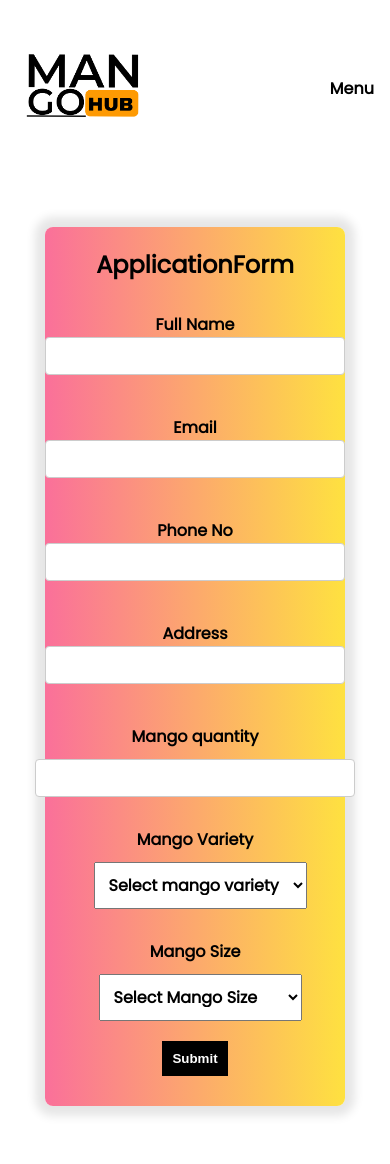
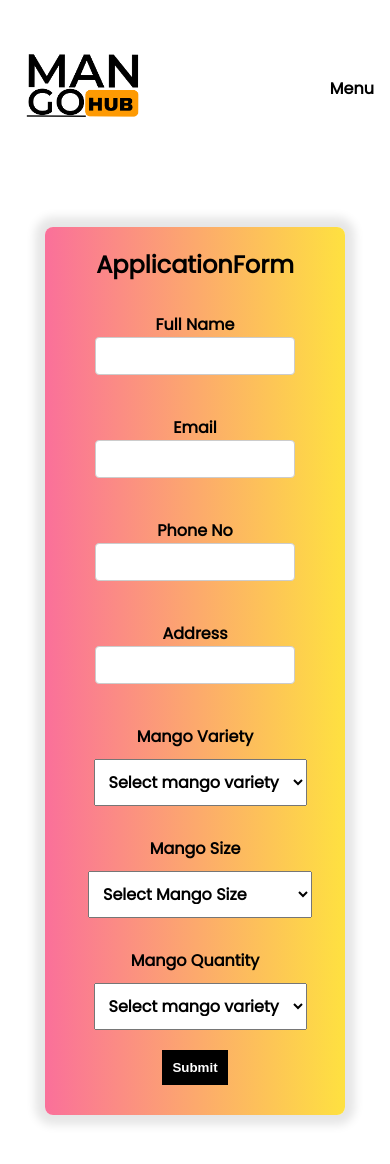
Before and after one commit to SaurabhMestri/mango-hub, a Next.js app: page /register in a window 390 px wide. Shown: the top 1164 px of the page. Built offline with nearby package versions, Linux system fonts and the light colour scheme.

Commit message:
Feat: changes

```diff
--- a/components/Header.tsx
+++ b/components/Header.tsx
@@ -38,7 +38,7 @@ const Header = (props: Props) => {
             />
           </Link>
 
-          <div className="nav-links">
+          <div className="nav-links ">
             {navLinks?.map((link) => (
               <Link key={link.id} href={`/${link.id}`}>
 
@@ -55,7 +55,7 @@ const Header = (props: Props) => {
             <div onClick={closeSidebar} className="close-icon">
               x
             </div>
-            <div className="sidebar-links">
+            <div className="sidebar-links ">
               {navLinks?.map((link) => (
                 <Link key={link.id} onClick={closeSidebar} href={`/${link.id}`}>
                   {link.name}
--- a/components/Register.tsx
+++ b/components/Register.tsx
@@ -13,11 +13,10 @@ const Register = (props: Props) => {
             <input type="text" />
           </label>
         </div>
-
         <div className="form-group">
           <label htmlFor="Email">
             Email
-          <input type="text" />
+            <input type="email" />
           </label>
         </div>
         <div className="form-group">
@@ -32,18 +31,20 @@ const Register = (props: Props) => {
             <input type="text" />
           </label>
         </div>
-      <div className="form-group">
-        <label  htmlFor="mango variety">Mango quantity</label>
-        <input className="count" type="number" />
 
-      </div>
         <div className="form-group">
           <label htmlFor="mango variety">Mango Variety</label>
           <div className="select-list">
             <select name="" id="">
-          <option className="" value="select">Select mango variety</option>
-          <option value=" ">raju</option>
-          <option value="">tanu</option>
+              <option className="" value="select">
+                Select mango variety
+              </option>
+              <option value=" ">Alphonso(Hapus)</option>
+              <option value=" ">Devgad(Hapus)</option>
+              <option value="">Totapuri</option>
+              <option value="">Kesar</option>
+              <option value="">Rajapuri</option>
+              <option value="">Himsagar</option>
             </select>
           </div>
         </div>
@@ -51,12 +52,30 @@ const Register = (props: Props) => {
           <label htmlFor="mango variety">Mango Size</label>
           <div className="select-list">
             <select name="" id="">
-          <option className="" value="select">Select Mango Size</option>
-          <option value="">small(150-180g) </option>
-          <option value="">medium(180-250g)</option>
-          <option value="">medium(250-350g)</option>
+              <option className="" value="select">
+                Select Mango Size
+              </option>
+              <option value="">Small(150-180g) </option>
+              <option value="">Medium(180-250g)</option>
+              <option value="">Large(250-350g)</option>
+              <option value="">Extra-large(250-350g)</option>
             </select>
+          </div>
+        </div>
+        <div className="form-group">
+          <label htmlFor="mango variety">Mango Quantity</label>
+          <div className="select-list">
+            <select name="" id="">
+              <option className="" value="select">
+                Select mango variety
+              </option>
+              <option value=" ">1 Dozen</option>
+              <option value=" ">2 Dozen</option>
+              <option value=" ">3 Dozen</option>
+              <option value=" ">4 Dozen</option>
+              <option value=" ">5 Dozen</option>
 
+            </select>
           </div>
         </div>
         <div className="submit-btn">
--- a/pages/_app.tsx
+++ b/pages/_app.tsx
@@ -8,9 +8,7 @@ export default function App({ Component, pageProps }: AppProps) {
   return (
     <div>
       <Header />
-
       <Component {...pageProps} />
-
       <Footer />
     </div>
   );
--- a/pages/index.tsx
+++ b/pages/index.tsx
@@ -1,7 +1,6 @@
 import Home from "@/components/Home";
 
 export default Home
-
 
 const Products = [
     {
@@ -13,7 +12,6 @@ const Products = [
       product_name: " Ratnagiri Hapus (small 150-180g)",
       product_image: "/images/product2.png",
       price: 300,
-
     },
     {
       product_name: " Ratnagiri Hapus (small 150-180g)",
@@ -34,7 +32,6 @@ const Products = [
       product_name: " Devgad Hapus (small 150-180g)",
       product_image: "/images/product1.png",
       price: 300,
-
     },
     {
       product_name: " Devgad Hapus (small 150-180g)",
@@ -55,7 +52,6 @@ const Products = [
       product_name: " Devgad Hapus (small 150-180g)",
       product_image: "/images/product1.png",
       price: 300,
-
     },
     {
       product_name: " Devgad Hapus (small 150-180g)",
@@ -76,7 +72,6 @@ const Products = [
       product_name: " Devgad Hapus (small 150-180g)",
       product_image: "/images/product1.png",
       price: 300,
-
     },
     {
       product_name: " Devgad Hapus (small 150-180g)",
@@ -97,7 +92,6 @@ const Products = [
       product_name: " Devgad Hapus (small 150-180g)",
       product_image: "/images/product1.png",
       price: 300,
-
     },
     {
       product_name: " Devgad Hapus (small 150-180g)",
--- a/styles/globals.css
+++ b/styles/globals.css
@@ -1,4 +1,4 @@
-@import url('https://fonts.googleapis.com/css2?family=Poppins&display=swap');
+@import url("https://fonts.googleapis.com/css2?family=Poppins&display=swap");
 :root {
   --max-width: 1100px;
   /* --border-radius: 12px; */
@@ -141,8 +141,19 @@ button:hover {
   margin-left: auto;
 }
 
+/* Animation */
+@keyframes fadeIn {
+  0% {
+    opacity: 0;
+  }
+  100% {
+    opacity: 1;
+  }
+}
+
 /* DESKTOP */
 
+/* Header.tsx */
 header {
   background-color: transparent;
   width: 100%;
@@ -166,9 +177,15 @@ header {
   font-weight: 600;
 }
 
+.nav-menu {
+  display: none;
+}
+
 .sidebar {
   display: none;
 }
+
+/* Home.tsx */
 
 .hero-section {
   background-image: url("/images/background1.jpg");
@@ -178,6 +195,37 @@ header {
   height: 100%;
   animation: fadeIn 1s;
 }
+
+.hero-text {
+  display: flex;
+  flex-direction: column;
+  justify-content: center;
+  height: 80vh;
+  padding-left: 80px;
+  top: 300px;
+  left: 200px;
+  width: 600px;
+}
+
+.hero-text h3 {
+  font-size: 50px;
+  line-height: 0.1;
+}
+
+.hero-text h1 {
+  font-size: 100px;
+}
+
+.hero-text p {
+  font-size: 20px;
+}
+
+.hero-img {
+  height: 500px;
+  width: 1000px;
+}
+
+/* Footer.tsx */
 
 footer {
   display: flex;
@@ -206,46 +254,8 @@ footer {
   padding: 10px;
 }
 
-.hero-text {
-  display: flex;
-  flex-direction: column;
-  justify-content: center;
-  height: 80vh;
-  padding-left: 80px;
-  top: 300px;
-  left: 200px;
-  width: 600px;
-}
+/* Product.tsx */
 
-.hero-text h3 {
-  font-size: 50px;
-  line-height: 0.1;
-}
-.hero-text h1 {
-  font-size: 100px;
-}
-
-.hero-text p {
-  font-size: 20px;
-}
-
-.hero-img {
-  height: 500px;
-  width: 1000px;
-}
-
-.nav-menu {
-  display: none;
-}
-
-@keyframes fadeIn {
-  0% {
-    opacity: 0;
-  }
-  100% {
-    opacity: 1;
-  }
-}
 .product-menu {
   display: grid;
   gap: 20px;
@@ -265,14 +275,16 @@ footer {
   cursor: pointer;
 }
 
+/* Login and Application_Form  */
+
 .login-container {
   display: flex;
   justify-content: center;
   align-items: center;
   width: 500px;
   flex-direction: column;
-
-  background-image: linear-gradient(to right, #fa709a 0%, #fee140 100%);  padding: 20px;
+  background-image: linear-gradient(to right, #fa709a 0%, #fee140 100%);
+  padding: 20px;
   border-radius: 8px;
   box-shadow: 0px 0px 10px 10px rgba(0, 0, 0, 0.1);
   margin: 50px auto;
@@ -284,9 +296,8 @@ footer {
   margin-bottom: 10px;
 }
 
-.form-group{
+.form-group {
   margin: 10px;
-
 }
 
 .form-group input {
@@ -298,14 +309,14 @@ margin: 10px;
 }
 
 .form-group label {
-      display:inline-block;
+  display: inline-block;
   font-weight: bold;
   margin: 10px;
   width: 300px;
 }
 
-.count{
-width: 30px;
+.count {
+  width: 10px;
 }
 
 .social-icons-btn {
@@ -319,7 +330,6 @@ width: 30px;
   font-size: 2.5rem;
   font-weight: 500;
   text-decoration: none;
-  /* background: #111; */
   margin: 0.2rem;
   display: flex;
   justify-content: center;
@@ -341,15 +351,13 @@ width: 30px;
   background: orange;
 }
 
-select{
+select {
   padding: 10px;
   font-family: "Poppins";
   font-weight: 800;
   font-size: 16px;
   margin-left: 10px;
 }
-
-
 
 /* Mobile view */
 @media screen and (max-width: 767px) {
@@ -447,8 +455,18 @@ margin-left: 10px;
     width: 300px;
   }
 
-  .footer-content{
+  .footer-content {
     display: table-caption;
+  }
+  .form-group input {
+    width: 100%;
+  }
+
+  .form-group label {
+    display: inline-block;
+    font-weight: bold;
+    margin: 10px;
+    width: 200px;
   }
 }
 
@@ -456,6 +474,10 @@ margin-left: 10px;
 @media (min-width: 768px) {
   .container {
     width: 750px;
+  }
+
+  .form-group input {
+    width: 100%;
   }
 }
 
```
Also changed, not shown: components/Login.tsx (+51 -18 lines), public/images/google.png (renamed from public/images/gogle-.png), 1 other file (tests, documents, lock files or other folders). Lines whose indentation alone changed are shown as unchanged.
